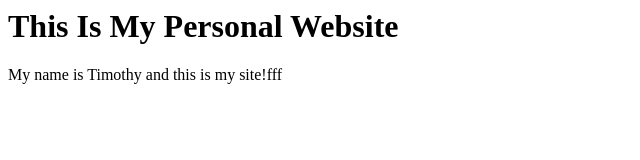
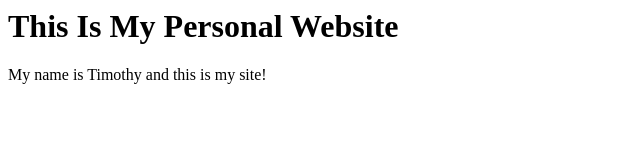
Before and after one commit to G4gecko/Portfolio, a plain HTML site: page index.html in a window 1280 px wide. Shown: the full height of the page, 0-640 px from the left. Drawn offline with Linux system fonts and the light colour scheme.

Commit message:
Update index.html

```diff
--- a/index.html
+++ b/index.html
@@ -1,6 +1,6 @@
 <html>
 <body>
 <h1>This Is My Personal Website</h1>
-<p>My name is Timothy and this is my site!fff</p>
+<p>My name is Timothy and this is my site!</p>
 </body>
 </html>
```
